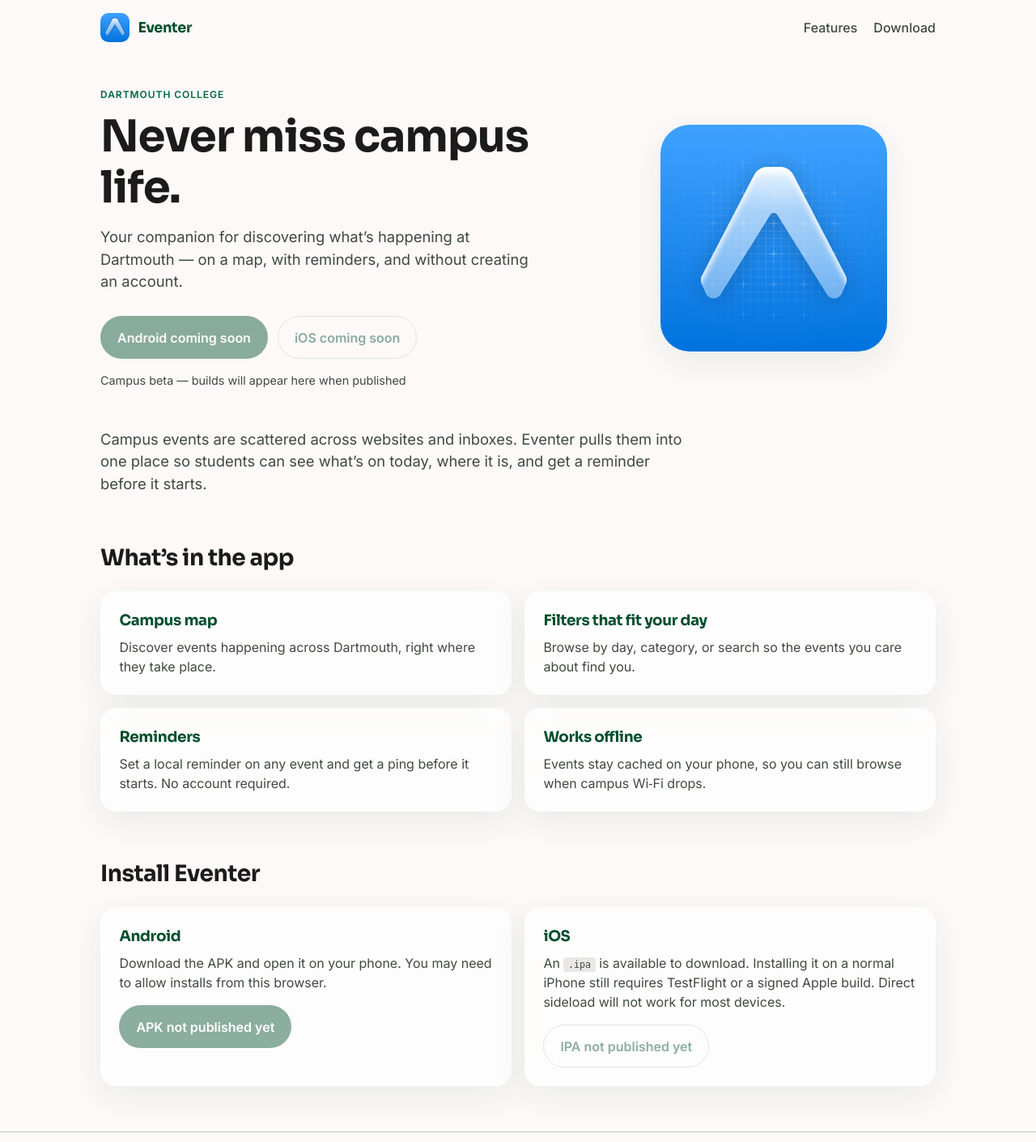
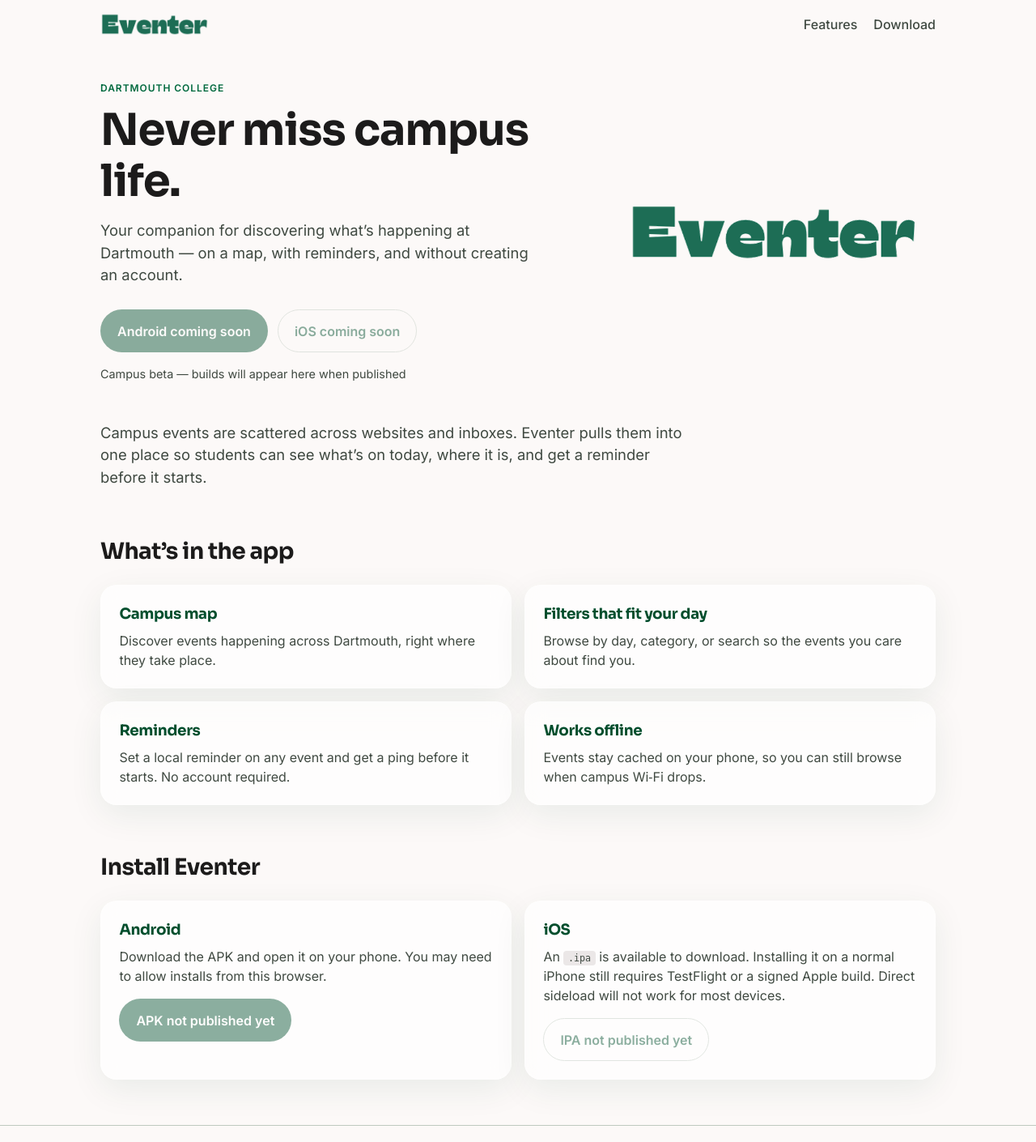
Before and after one commit to seanmutunhire29/Eventer_backend, a Django app: page / in a window 1280 px wide. Shown: the top 1410 px of the page at 81% size. Run offline with Django 4.2, Linux system fonts and the light colour scheme; data that the repository does not hold is empty; parts of the project's set-up code (start-up, migrations or seed data) failed here and were passed over.

Commit message:
new logo

```diff
--- a/static/public/styles.css
+++ b/static/public/styles.css
@@ -24,7 +24,7 @@
   line-height: 1.5;
 }
 
-h1, h2, h3, .brand span {
+h1, h2, h3 {
   font-family: Sora, Inter, sans-serif;
   letter-spacing: -0.02em;
 }
@@ -43,18 +43,13 @@
 .brand {
   display: flex;
   align-items: center;
-  gap: 0.65rem;
   text-decoration: none;
-  color: var(--primary);
-  font-weight: 700;
-  font-size: 1.1rem;
 }
 
 .brand img {
-  width: 36px;
-  height: 36px;
-  border-radius: 10px;
-  object-fit: cover;
+  display: block;
+  height: 28px;
+  width: auto;
 }
 
 .site-header nav {
@@ -152,10 +147,8 @@
 }
 
 .hero-mark img {
-  width: min(280px, 70vw);
+  width: min(360px, 80vw);
   height: auto;
-  border-radius: 36px;
-  box-shadow: var(--shadow);
 }
 
 .pitch, .features, .install {
--- a/templates/public/index.html
+++ b/templates/public/index.html
@@ -14,8 +14,7 @@
 <body>
   <header class="site-header">
     <a class="brand" href="/">
-      <img src="/static/public/icon.png" alt="" width="36" height="36">
-      <span>Eventer</span>
+      <img src="/static/public/eventer_logo.png" alt="Eventer">
     </a>
     <nav>
       <a href="#features">Features</a>
@@ -48,7 +47,7 @@
         {% endif %}
       </div>
       <div class="hero-mark" aria-hidden="true">
-        <img src="/static/public/icon.png" alt="">
+        <img src="/static/public/eventer_logo.png" alt="">
       </div>
     </section>
 
```
Also changed, not shown: static/public/eventer_logo.png (added), static/public/favicon.png, static/public/icon.png.
